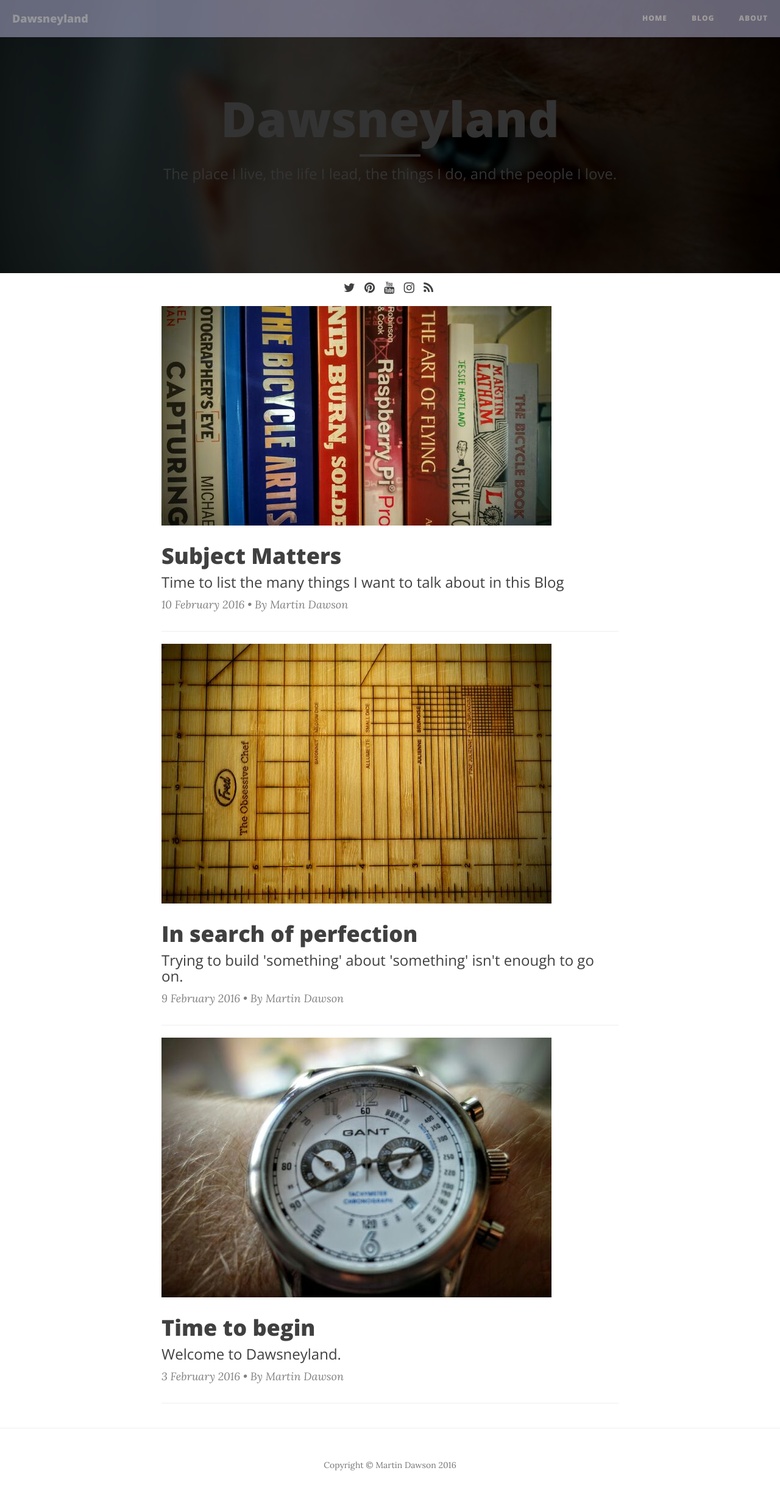
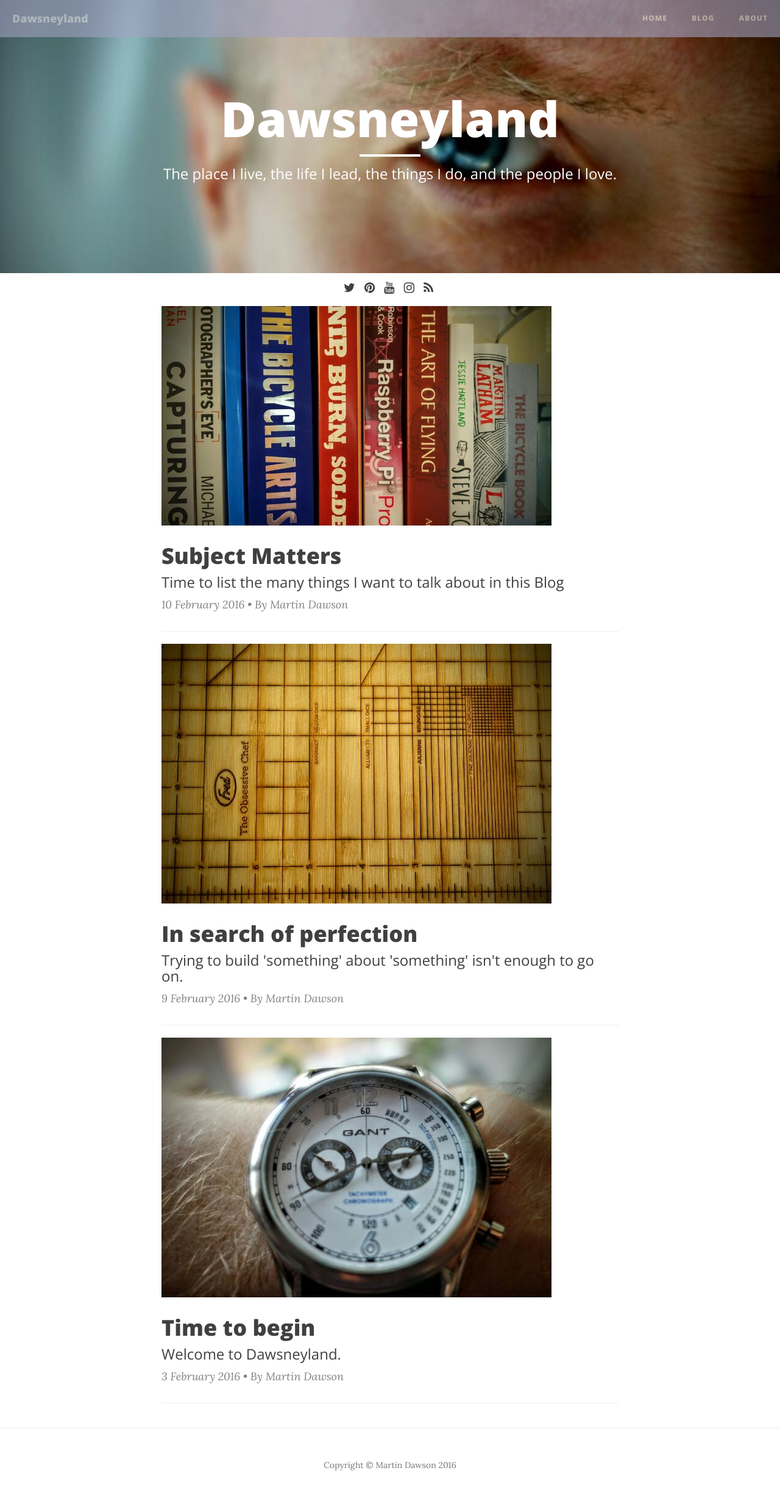
Before and after one commit to dawsneyland/formerdland, a Jekyll site: the page built from index.html, in a window 1280 px wide. Shown: the whole page at 61% size. Built offline with Jekyll 4.4.1, drawn with Linux system fonts in a browser that asks for light colours; nearby versions of some CDN libraries; the list of posts is cut into pages by our own code.

Commit message:
Update custom.css

```diff
--- a/css/custom.css
+++ b/css/custom.css
@@ -6,7 +6,6 @@
 }
 
 .intro-header {
-  filter: brightness(0.2);
   margin-bottom: 5px;
 }
 
```
